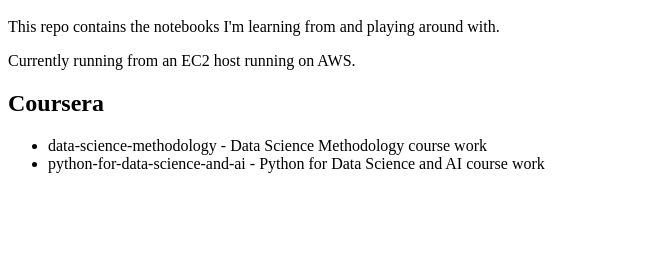
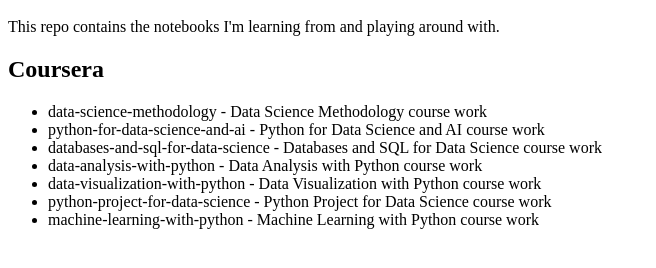
Before and after one commit to rbarrimond/coursera-data-science, a plain HTML site: page index.html in a window 1280 px wide. Shown: the part 48-316 px from the top of the page, without its empty margins (0-656 px from the left). Drawn offline with Linux system fonts and the light colour scheme.

Commit message:
index updates

```diff
--- a/index.html
+++ b/index.html
@@ -1,12 +1,15 @@
 <h1>Rob's Jupyter Notebooks Repo!</h1>
 
 <p>This repo contains the notebooks I'm learning from and playing around with.</p>
-
-<p>Currently running from an EC2 host running on AWS.</p>
 
 <h2>Coursera</h2>
 
 <ul>
     <li>data-science-methodology - Data Science Methodology course work</li>
     <li>python-for-data-science-and-ai - Python for Data Science and AI course work</li>
+    <li>databases-and-sql-for-data-science - Databases and SQL for Data Science course work</li>
+    <li>data-analysis-with-python - Data Analysis with Python course work</li>
+    <li>data-visualization-with-python - Data Visualization with Python course work</li>
+    <li>python-project-for-data-science - Python Project for Data Science course work</li>
+    <li>machine-learning-with-python - Machine Learning with Python course work</li>
 </ul>
```
